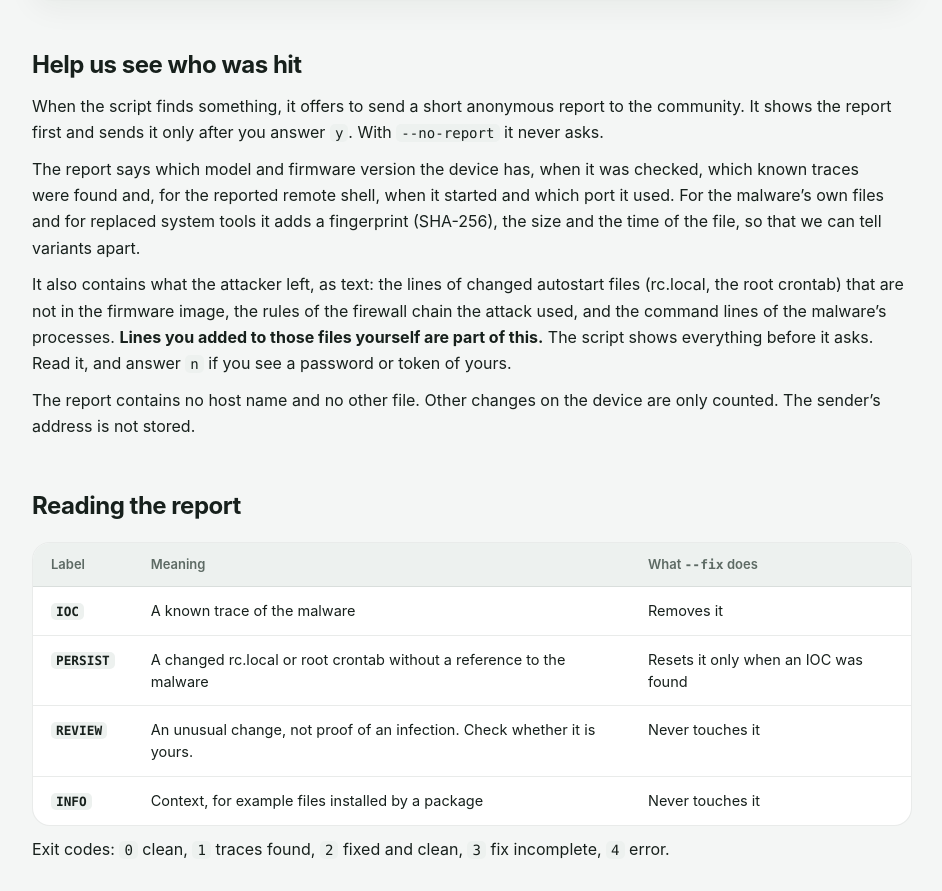
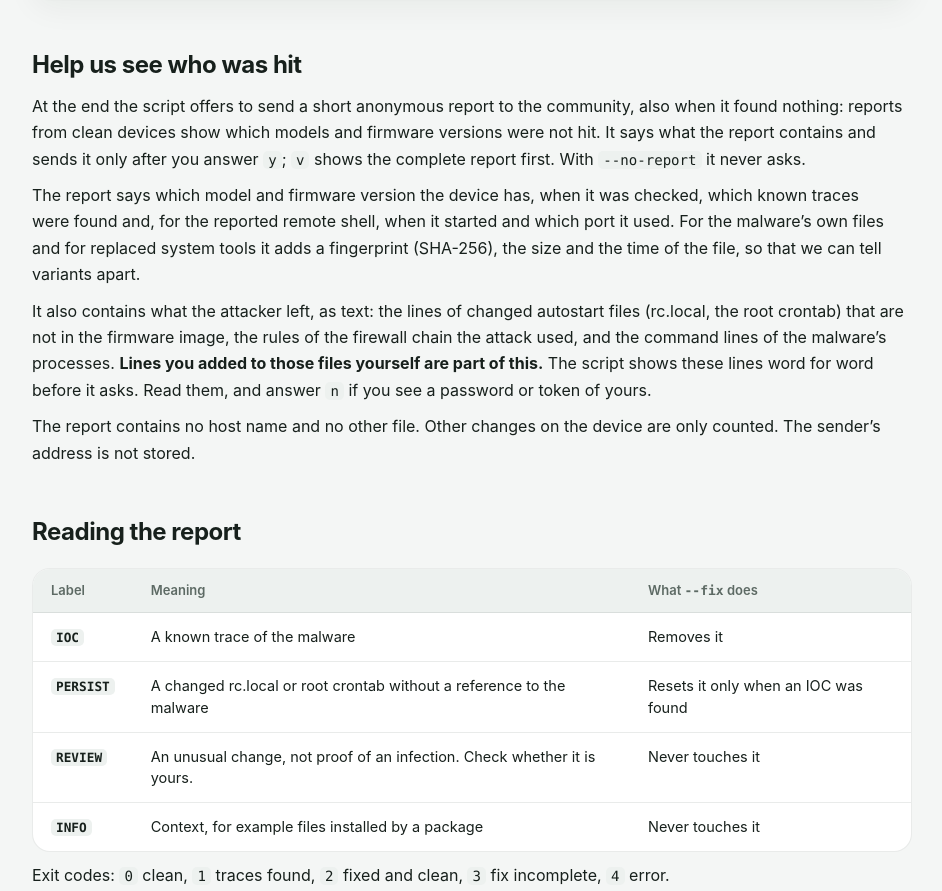
Before and after one commit to GLiNet-Community-Scripts/community-website, an Astro site: page /security/csa-2026-01/fix in a window 1280 px wide. Shown: the part 1549-2440 px from the top of the page, without its empty margins (168-1110 px from the left). Built offline with nearby package versions, Linux system fonts and the light colour scheme; Astro itself is replaced by a stand-in of ours.

Commit message:
Fix page: the report is offered on clean devices too
Co-Authored-By: Claude Fable 5.2 <noreply@anthropic.com>
Claude-Session: https://claude.ai/code/session_018w9Ef9uLYRbY29cJupydqL

```diff
--- a/src/pages/security/csa-2026-01/fix.astro
+++ b/src/pages/security/csa-2026-01/fix.astro
@@ -94,8 +94,10 @@ const markers = ['/etc/glinet/.cache/gl-helper', '/etc/glinet/.cache/gb', '/etc/
       <section id="share" aria-labelledby="h-share">
         <h2 id="h-share">Help us see who was hit</h2>
         <p>
-          When the script finds something, it offers to send a short anonymous report to the community. It shows the
-          report first and sends it only after you answer <code>y</code>. With <code>--no-report</code> it never asks.
+          At the end the script offers to send a short anonymous report to the community, also when it found
+          nothing: reports from clean devices show which models and firmware versions were not hit. It says what the
+          report contains and sends it only after you answer <code>y</code>; <code>v</code> shows the complete report
+          first. With <code>--no-report</code> it never asks.
         </p>
         <p>
           The report says which model and firmware version the device has, when it was checked, which known traces
@@ -107,7 +109,8 @@ const markers = ['/etc/glinet/.cache/gl-helper', '/etc/glinet/.cache/gb', '/etc/
           It also contains what the attacker left, as text: the lines of changed autostart files (rc.local, the root
           crontab) that are not in the firmware image, the rules of the firewall chain the attack used, and the command
           lines of the malware’s processes. <b>Lines you added to those files yourself are part of this.</b> The script
-          shows everything before it asks. Read it, and answer <code>n</code> if you see a password or token of yours.
+          shows these lines word for word before it asks. Read them, and answer <code>n</code> if you see a password or
+          token of yours.
         </p>
         <p>
           The report contains no host name and no other file. Other changes on the device are only counted. The
```
